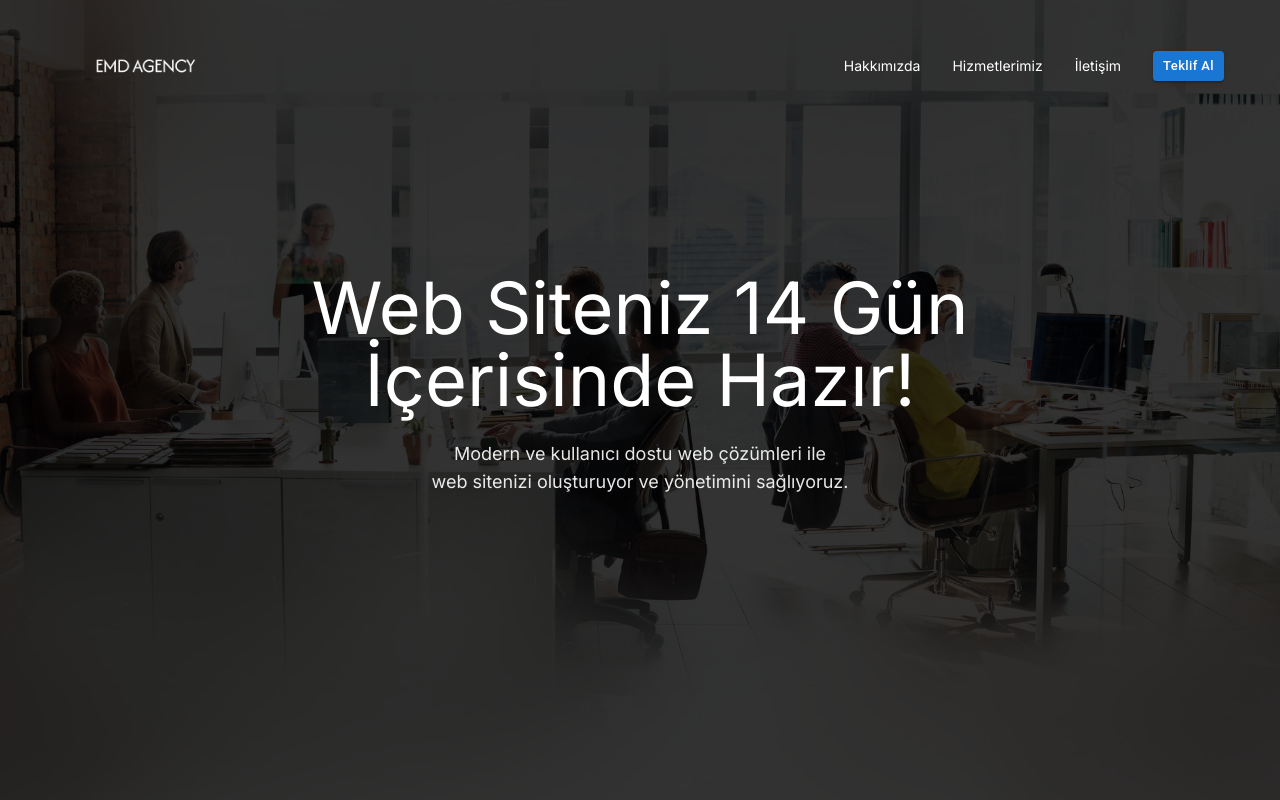
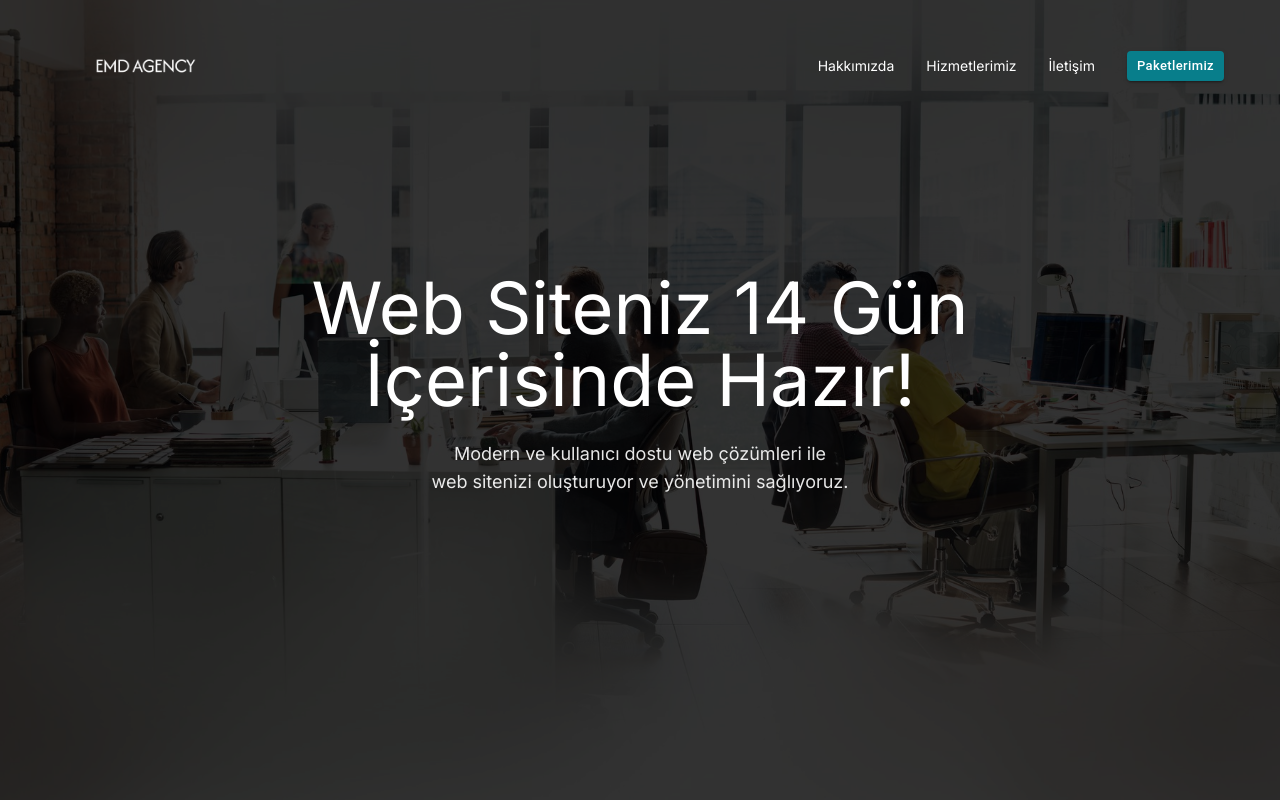
Before and after one commit to enesmalikdmn/emd-ajans, a Next.js app: page / in a window 1280 px wide. Shown: the top 800 px of the page. Built offline with nearby package versions, Linux system fonts and the light colour scheme.

Commit message:
style: header button text and color changes

```diff
--- a/app/components/Header.tsx
+++ b/app/components/Header.tsx
@@ -72,20 +72,21 @@ const Header = () => {
             ))}
             <Button
               variant="contained"
-              color="primary"
               size="small"
               href="/pricing"
               sx={{
                 ml: 4,
                 borderRadius: 1,
                 textTransform: 'none',
+                backgroundColor: '#087E8B !important',
+                color: '#fff !important',
                 '&:hover': {
-                  backgroundColor: '#357ABD'
+                  backgroundColor: '#0A2342 !important'
                 }
               }}
-              aria-label="Teklif al"
+              aria-label="Paketlerimiz"
             >
-              Teklif Al
+              Paketlerimiz
             </Button>
           </div>
 
@@ -120,7 +121,6 @@ const Header = () => {
             ))}
             <Button
               variant="contained"
-              color="primary"
               size="small"
               href="/pricing"
               fullWidth
@@ -128,14 +128,16 @@ const Header = () => {
                 mt: 2,
                 borderRadius: 1,
                 textTransform: 'none',
+                backgroundColor: '#087E8B !important',
+                color: '#fff !important',
                 '&:hover': {
-                  backgroundColor: '#357ABD'
+                  backgroundColor: '#0A2342 !important'
                 }
               }}
               onClick={() => setIsMobileMenuOpen(false)}
-              aria-label="Teklif al"
+              aria-label="Paketlerimiz"
             >
-              Teklif Al
+              Paketlerimiz
             </Button>
           </div>
         </div>
```
